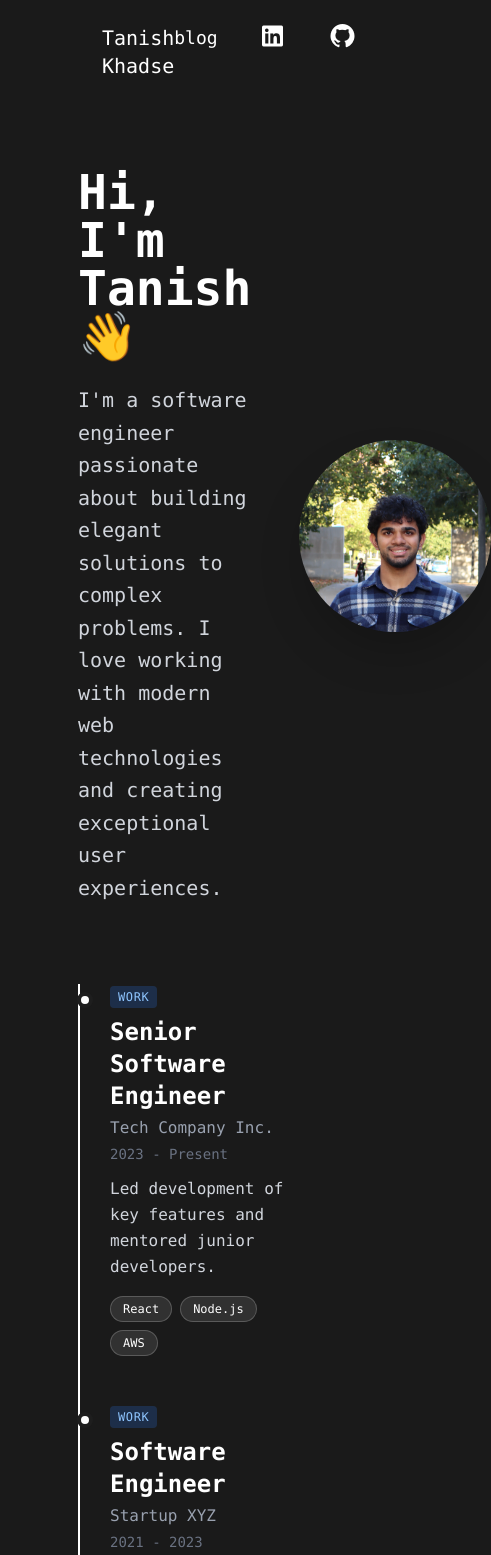
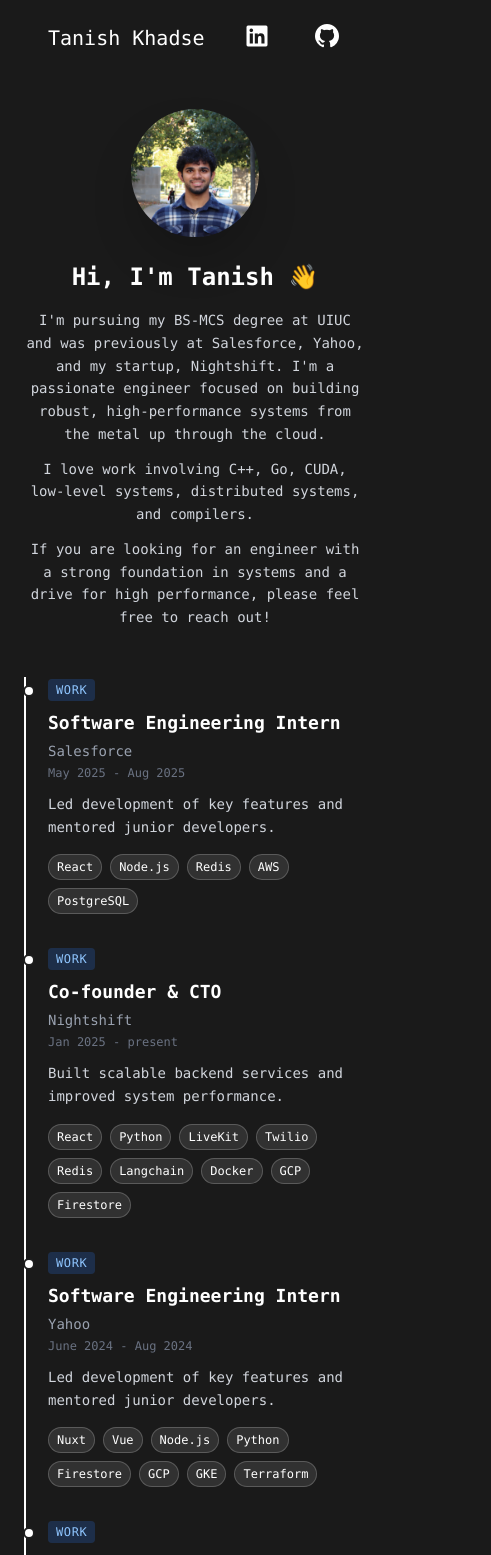
Before and after one commit to tkhdse/portfolio, a SvelteKit app: page / in a window 390 px wide. Shown: the top 1555 px of the page, 491 px wide, since content can reach past the window. Built offline with nearby package versions, Linux system fonts and the light colour scheme; a web font is replaced by a local one.

Commit message:
timeline + experiences + responsive

```diff
--- a/src/lib/ui/Nav.svelte
+++ b/src/lib/ui/Nav.svelte
@@ -10,7 +10,7 @@
     <h1 class="text-xl cursor-pointer"><a href="/">Tanish Khadse</a></h1>
     <div>
         <ul class="flex flex-row text-lg space-x-10">
-            <li class="transition hover:border-b-2">blog</li>
+            <!-- <li class="transition hover:border-b-2">blog</li> -->
             <li>
                 <a href="https://www.linkedin.com/in/tkhadse/" title="linkedin">
                     <i class="fa-brands fa-linkedin cursor-pointer text-2xl"></i>
--- a/src/routes/+page.svelte
+++ b/src/routes/+page.svelte
@@ -5,19 +5,43 @@
     const experiences = [
         {
             type: 'work',
-            title: 'Senior Software Engineer',
-            organization: 'Tech Company Inc.',
-            date: '2023 - Present',
+            title: 'Software Engineering Intern',
+            organization: 'Salesforce',
+            date: 'May 2025 - Aug 2025',
             description: 'Led development of key features and mentored junior developers.',
-            skills: ['React', 'Node.js', 'AWS']
+            skills: ['React', 'Node.js', 'Redis', 'AWS', 'PostgreSQL']
         },
         {
             type: 'work',
-            title: 'Software Engineer',
-            organization: 'Startup XYZ',
-            date: '2021 - 2023',
+            title: 'Co-founder & CTO',
+            organization: 'Nightshift',
+            date: 'Jan 2025 - present',
             description: 'Built scalable backend services and improved system performance.',
-            skills: ['Python', 'PostgreSQL', 'Docker']
+            skills: ['React', 'Python', 'LiveKit', 'Twilio', 'Redis', 'Langchain', 'Docker', 'GCP', 'Firestore']
+        },
+        {
+            type: 'work',
+            title: 'Software Engineering Intern',
+            organization: 'Yahoo',
+            date: 'June 2024 - Aug 2024',
+            description: 'Led development of key features and mentored junior developers.',
+            skills: ['Nuxt', 'Vue', 'Node.js', 'Python', 'Firestore', 'GCP', 'GKE', 'Terraform']
+        },
+        {
+            type: 'work',
+            title: 'Software Developer',
+            organization: 'Hack4Impact',
+            date: 'Jan 2024 - Jan 2025',
+            description: 'Led development of key features and mentored junior developers.',
+            skills: ['React', 'PostgreSQL', 'Supabase']
+        },
+        {
+            type: 'work',
+            title: 'Machine Learning Research Intern',
+            organization: 'UIUC',
+            date: 'Oct 2023 - Mar 2024',
+            description: 'Led development of key features and mentored junior developers.',
+            skills: ['C++', 'CUDA', 'Python', 'PyTorch']
         },
         {
             type: 'project',
@@ -39,47 +63,48 @@
 </script>
 
 <div class="w-full h-full text-white font-mono">
-    <div class="relative select-none w-[60%] h-full mx-auto pb-24">
+    <!-- Responsive container: full width with padding on mobile, 60% width on desktop -->
+    <div class="relative select-none w-full px-6 sm:px-8 md:w-[80%] lg:w-[70%] xl:w-[60%] h-full mx-auto pb-16 sm:pb-24">
         <Nav></Nav>
 
         <!-- Intro Section with Profile Picture -->
-        <div class="mt-16 mb-20 flex items-center gap-12">
-            <!-- Text Content -->
-            <div class="flex-1">
-                <h1 class="text-5xl font-bold mb-6">Hi, I'm Tanish 👋</h1>
-                <p class="text-xl text-gray-300 leading-relaxed">
-                    I'm a software engineer passionate about building elegant solutions to complex problems.
-                    I love working with modern web technologies and creating exceptional user experiences.
-                </p>
-            </div>
-
-            <!-- Profile Picture -->
-            <div class="flex-shrink-0">
+        <!-- Stack vertically on mobile, horizontal on md+ screens -->
+        <div class="mt-8 sm:mt-12 md:mt-16 mb-12 sm:mb-16 md:mb-20 flex flex-col md:flex-row items-center gap-6 sm:gap-8 md:gap-12">
+            <!-- Profile Picture - appears first on mobile -->
+            <div class="shrink-0 order-1 md:order-2">
                 <img
                     src={profilePic}
                     alt="Tanish Khadse"
-                    class="w-48 h-48 rounded-full object-cover shadow-2xl"
+                    class="w-32 h-32 sm:w-40 sm:h-40 md:w-48 md:h-48 rounded-full object-cover shadow-2xl"
                 />
+            </div>
+
+            <!-- Text Content -->
+            <div class="flex-1 order-2 md:order-1 text-center md:text-left">
+                <h1 class="text-2xl sm:text-3xl md:text-4xl font-bold mb-4 sm:mb-6">Hi, I'm Tanish 👋</h1>
+                <div class="flex-col space-y-3 sm:space-y-4 text-sm sm:text-md text-gray-300 leading-relaxed">
+                    <p>I'm pursuing my BS-MCS degree at UIUC and was previously at Salesforce, Yahoo, and my startup, Nightshift. I'm a passionate engineer focused on building robust, high-performance systems from the metal up through the cloud.</p>
+                    <p>I love work involving C++, Go, CUDA, low-level systems, distributed systems, and compilers.</p>
+                    <p>If you are looking for an engineer with a strong foundation in systems and a drive for high performance, please feel free to reach out!</p>
+                </div>
             </div>
         </div>
 
         <!-- Timeline Container -->
         <div class="relative">
-            <!-- Section Title -->
-            <!-- <h2 class="text-3xl font-bold mb-12">My Journey</h2> -->
 
             <!-- Vertical Line -->
             <div class="absolute left-0 top-0 bottom-0 w-[2px] bg-white"></div>
 
             <!-- Timeline Items -->
-            <div class="space-y-12 ml-8">
+            <div class="space-y-8 sm:space-y-10 md:space-y-12 ml-6 sm:ml-8">
                 {#each experiences as exp, i}
                     <div class="relative">
                         <!-- Timeline Dot -->
-                        <div class="absolute -left-[33px] top-2 w-4 h-4 bg-white rounded-full border-4 border-[#1e1e1e]"></div>
+                        <div class="absolute -left-[25px] sm:-left-[33px] top-2 w-3 h-3 sm:w-4 sm:h-4 bg-white rounded-full border-2 sm:border-4 border-[#1e1e1e]"></div>
 
                         <!-- Content Card -->
-                        <div class="transition-all hover:translate-x-2 duration-300">
+                        <div>
                             <!-- Type Badge -->
                             <div class="mb-2">
                                 <span class="text-xs uppercase tracking-wider px-2 py-1 rounded {exp.type === 'work' ? 'bg-blue-500/20 text-blue-300' : 'bg-green-500/20 text-green-300'}">
@@ -88,17 +113,17 @@
                             </div>
 
                             <!-- Title and Organization -->
-                            <h3 class="text-2xl font-bold mb-1">{exp.title}</h3>
-                            <p class="text-gray-400 mb-1">{exp.organization}</p>
-                            <p class="text-sm text-gray-500 mb-3">{exp.date}</p>
+                            <h3 class="text-lg sm:text-xl md:text-2xl font-bold mb-1">{exp.title}</h3>
+                            <p class="text-sm sm:text-base text-gray-400 mb-1">{exp.organization}</p>
+                            <p class="text-xs sm:text-sm text-gray-500 mb-3">{exp.date}</p>
 
                             <!-- Description -->
-                            <p class="text-gray-300 mb-4 leading-relaxed">{exp.description}</p>
+                            <p class="text-sm sm:text-base text-gray-300 mb-4 leading-relaxed">{exp.description}</p>
 
                             <!-- Skills -->
                             <div class="flex flex-wrap gap-2">
                                 {#each exp.skills as skill}
-                                    <span class="text-xs px-3 py-1 bg-white/10 rounded-full border border-white/20 hover:bg-white/20 transition">
+                                    <span class="text-xs px-2 sm:px-3 py-1 bg-white/10 rounded-full border border-white/20 hover:bg-white/20 transition">
                                         {skill}
                                     </span>
                                 {/each}
```
